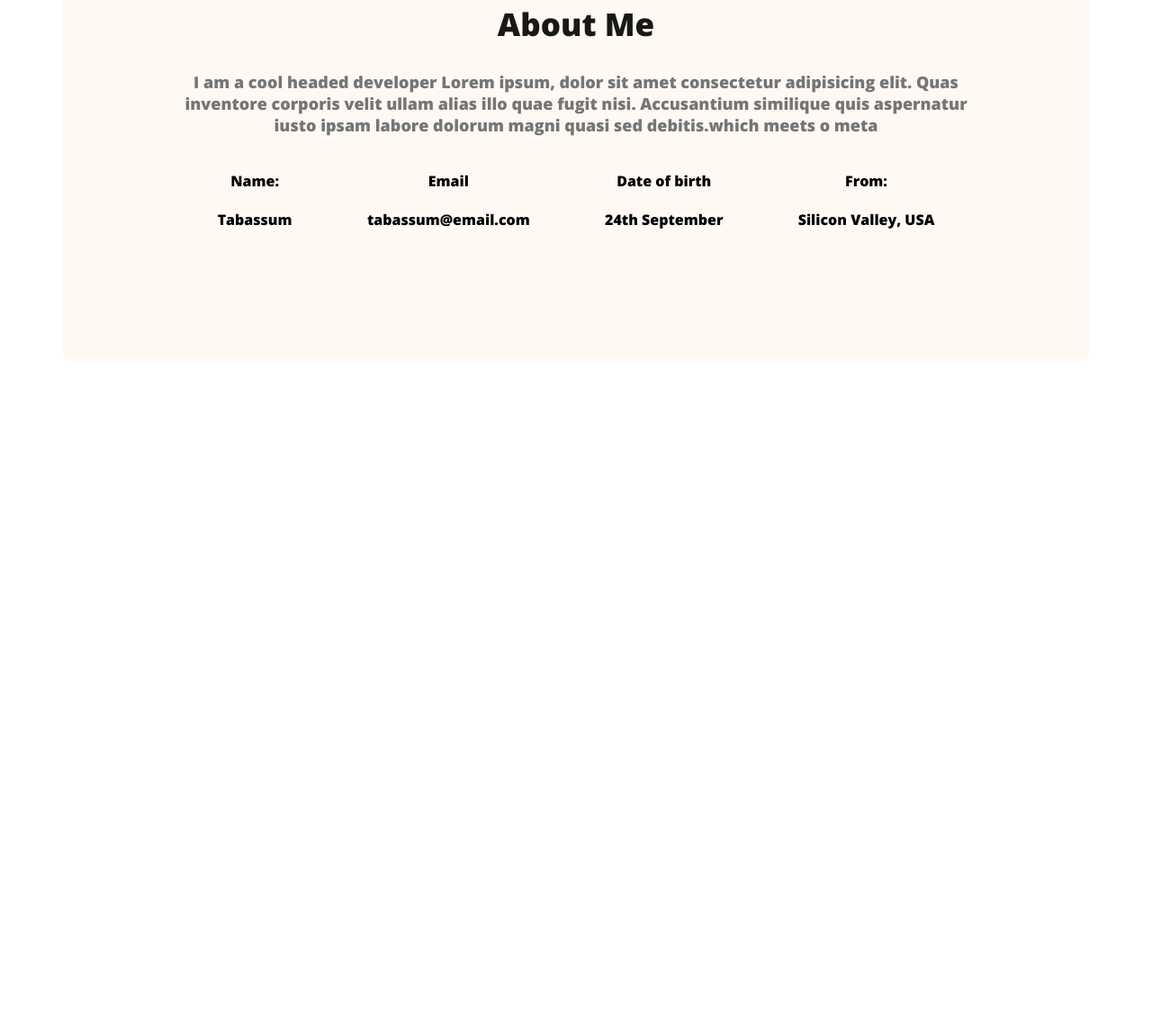
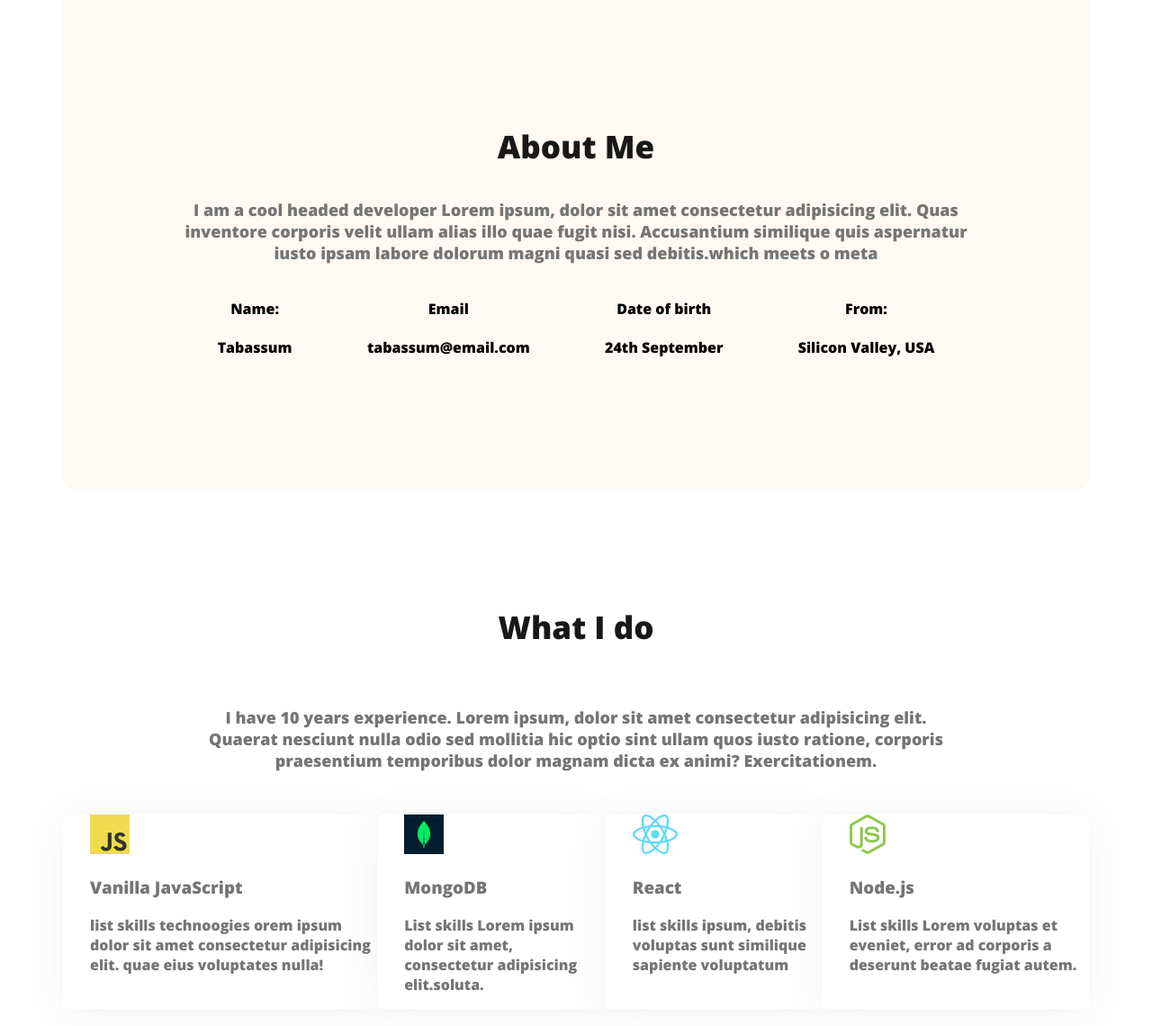
Before and after one commit to Tamanna8888/webdeveloper-portfolio, a plain HTML site: page index.html in a window 1280 px wide. Shown: the part 924-2064 px from the top of the page at 90% size. Before the commit the page ends 1333 px from the top, so only its background shows below. Drawn offline with nearby package versions, Linux system fonts and the light colour scheme.

Commit message:
up to summery

```diff
--- a/index.html
+++ b/index.html
@@ -44,7 +44,7 @@
     <main>
 
         <section class="about">
-        <h2 class="section-title"> About Me</h3>
+        <h3 class="section-title"> About Me</h3>
          <p class="section-description">I am a cool headed developer Lorem ipsum, dolor sit amet consectetur adipisicing elit. Quas inventore corporis velit ullam alias illo quae fugit nisi. Accusantium similique quis aspernatur iusto ipsam labore dolorum magni quasi sed debitis.which meets o meta
 
          </p>
@@ -71,8 +71,45 @@
          </div>
         </section>
 
+        <section>
+<h3 class="section-title">What I do</h3>
+<p id="what-i-do-description" class="section-description">I have 10 years experience. Lorem ipsum, dolor sit amet consectetur adipisicing elit. Quaerat nesciunt nulla odio sed mollitia hic optio sint ullam quos iusto ratione, corporis praesentium temporibus dolor magnam dicta ex animi? Exercitationem.</p>
+
+
+<div class="skills-container">
+    <div class="skill">
+        <img src="images/icons/js.png" alt="">
+        <h3 class="skill-title">Vanilla JavaScript</h3>
+        <p class="skill-description">list skills technoogies orem ipsum dolor sit amet consectetur adipisicing elit. quae eius voluptates nulla!</p>
+    </div>
+    <div class="skill">
+        <img src="images/icons/mongo.png" alt="">
+        <h3 class="skill-title">MongoDB</h3>
+        <p class="skill-description">List skills Lorem ipsum dolor sit amet, consectetur adipisicing elit.soluta.</p>
+    </div>
+    <div class="skill">
+        <img src="images/icons/react.png" alt="">
+        <h3 class="skill-title">React</h3>
+        <p class="skill-description">list skills ipsum,  debitis voluptas sunt similique sapiente voluptatum</p>
+    </div>
+    <div class="skill">
+        <img src="images/icons/nodejs.png" alt="">
+        <h3 class="skill-title">Node.js</h3>
+        <p class="skill-description">List skills Lorem  voluptas et eveniet, error ad corporis a deserunt beatae fugiat autem.</p>
+    </div>
+
+</div>
+        </section>
+
+
+ <section>
+   <h3 class="section-title"></h3>
+
+ </section>
 
     </main>
+
+
 
     <footer>
 
--- a/styles/portfolio.css
+++ b/styles/portfolio.css
@@ -140,3 +140,34 @@ main{
 .about-info{
     text-align: center;
 }
+
+#what-i-do-description {
+
+    padding: 30px 150px;
+}
+
+.skills-container {
+
+    display: flex;
+    color: #757575;
+}
+
+
+.skill{
+    padding-left:30px;
+    gap:20px;
+
+    border-radius: 5px;
+    background: #FFF ;
+    box-shadow: 0px 6px 50px 0px rgba(0, 0, 0, 0.06);
+
+}
+
+.skill-description {
+
+    color:#757575
+}
+
+main section {
+    margin-top:130px;
+}
```
